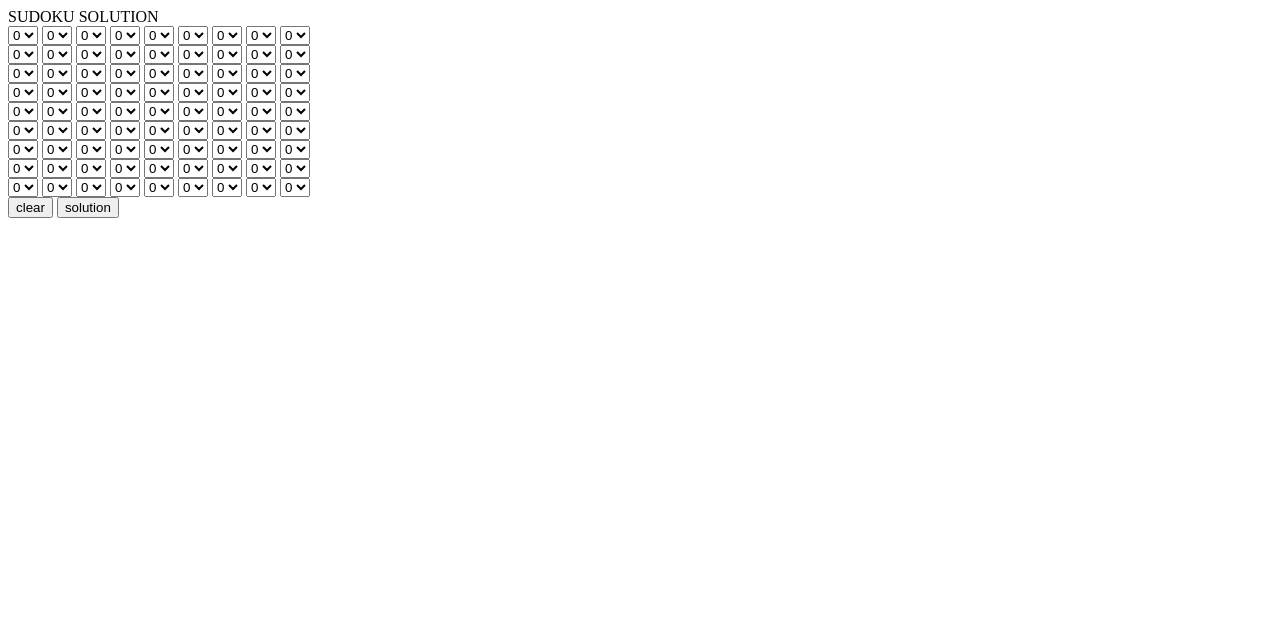
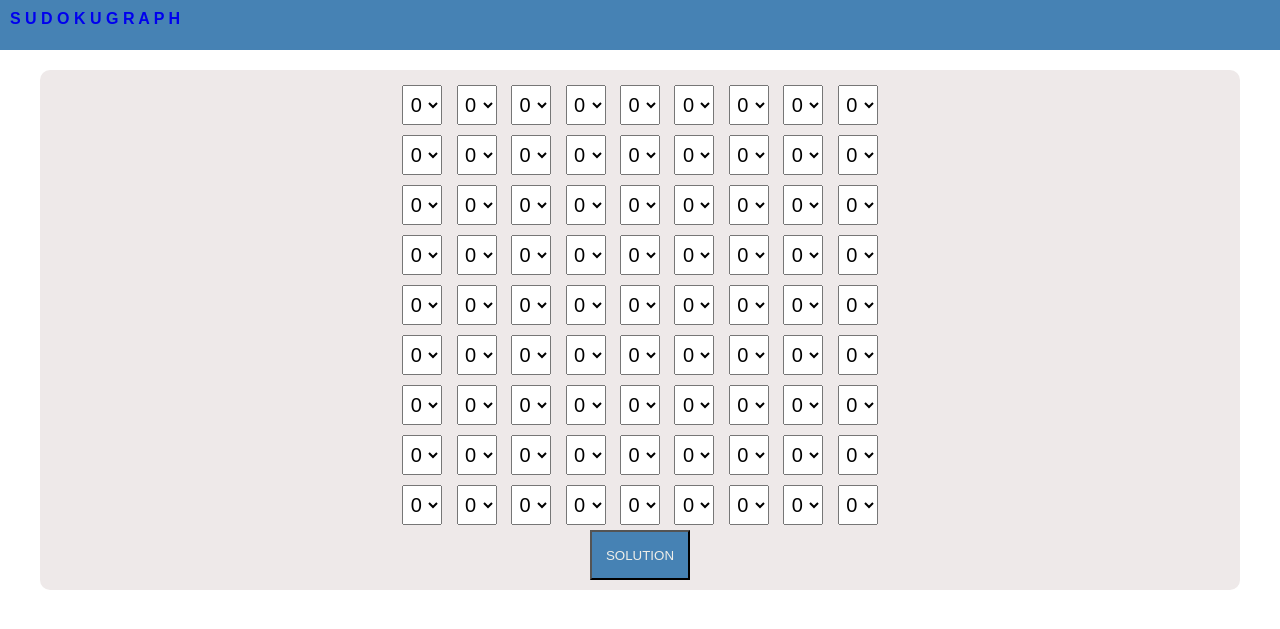
Before and after one commit to lbenedette/flask-sudoku, a Flask app: page / in a window 1280 px wide. Shown: the top 629 px of the page. Run offline with Flask 2, Linux system fonts and the light colour scheme.

Commit message:
Add style.css
Now we have style, add a simple front-end to website.

```diff
--- /dev/null
+++ b/app/static/style.css
@@ -0,0 +1,60 @@
+* {
+	padding: 0;
+	margin: 0 auto;
+	text-decoration: none;
+	font-family: sans-serif;
+}
+
+a:visited {
+	color: white;
+}
+
+header {
+	padding: 10px;
+	height: 30px;
+	color: white;
+	background-color: #4682B4;
+}
+
+.flash {
+	color: #EE0000;
+	font-style: bold;
+	font-size: 15px;
+	margin: 10px 0 0 75px;
+}
+
+.content {
+	margin: 20px 40px 40px 40px	;
+	padding: 10px 0 10px 0;
+	text-align: center;
+	background-color: #EEE9E9;
+	border-radius: 10px;
+}
+
+input, select {
+  -webkit-box-sizing: border-box;
+     -moz-box-sizing: border-box;
+          box-sizing: border-box;
+}
+
+.box {
+	height: 40px;
+	width: 40px;
+	margin: 5px;
+	text-align: center;
+	font-size: 20px;
+}
+
+.content input[type='submit'], button {
+	width: 100px;
+	height: 50px;
+	font-style: bold;
+	color: #EEEEE9;
+	background-color: #4682B4;
+}
+
+.content input[type='submit']:hover,
+button:hover {
+	color: #4682B4;
+	background-color: #EEEEE9;
+}
--- a/app/templates/index.html
+++ b/app/templates/index.html
@@ -1,13 +1,10 @@
 {% extends "layout.html" %}
 {% block content %}
-{% for message in get_flashed_messages() %}
-    <div class="flash">{{ message }}</div>
-{% endfor %}
 <form method="post" action="{{ url_for('sudoku') }}" >
     {% for i in range(9) %}
         <div>
             {% for j in range(9) %}
-                <select name="{{ nodes[i][j] }}" id="">
+                <select name="{{ nodes[i][j] }}" class="box">
                     {% for k in range(10) %}
                         <option>{{ k }}</option>
                     {% endfor %}
@@ -15,7 +12,6 @@
             {% endfor %}
         </div>
     {% endfor %}
-    <button>clear</button>
-    <input type="submit" value="solution">
+    <input type="submit" value="SOLUTION">
 </form>
 {% endblock %}
--- a/app/templates/layout.html
+++ b/app/templates/layout.html
@@ -2,13 +2,19 @@
 <html lang="en">
 <head>
     <meta charset="UTF-8">
-    <title>S U D O K U  G R A P H</title>
-    <link rel="stylesheet" href="">
+    <title>{{ title }}</title>
+    <link rel="stylesheet" href="{{ url_for('static', filename='style.css') }}">
 </head>
 <body>
-    SUDOKU SOLUTION
+    <header><a href="/index"><strong>S U D O K U G R A P H</strong></a></header>
 
-    {% block content %}
-    {% endblock %}
+    {% for message in get_flashed_messages() %}
+        <div class="flash">{{ message }}</div>
+    {% endfor %}
+
+    <div class="content">
+        {% block content %}
+        {% endblock %}
+    </div>
 </body>
 </html>
--- a/app/templates/solution.html
+++ b/app/templates/solution.html
@@ -4,9 +4,9 @@
     <div>
         {% for j in range(9) %}
             {% if graph.node[nodes[i][j]]['status'] %}
-                <input type="text" value="{{ graph.node[nodes[i][j]]['color'] }}" maxlength="1">
+                <input class="box" type="text" value="{{ graph.node[nodes[i][j]]['color'] }}" maxlength="1">
             {% else %}
-                <select id="">
+                <select class="box">
                     {% for k in range(graph.node[nodes[i][j]]['color']|length) %}
                         <option>{{ graph.node[nodes[i][j]]['color'][k] }}</option>
                     {% endfor %}
@@ -15,4 +15,5 @@
         {% endfor %}
     </div>
 {% endfor %}
+<a href="/index"><button>BACK</button></a>
 {% endblock %}
--- a/app/views.py
+++ b/app/views.py
@@ -6,7 +6,7 @@ from app import app
 @app.route("/")
 @app.route("/index")
 def index():
-    return render_template('index.html', nodes=nodes)
+    return render_template('index.html', title='H O M E', nodes=nodes)
 
 
 @app.route("/solution", methods=['POST'])
@@ -16,7 +16,7 @@ def sudoku():
     createNode(sdk, data)
     createEdge(sdk)
     if not verification(sdk):
-        flash('There can not be equal numbers in the same row, column or square.')
+        flash('Warning! There can not be equal numbers in the same row, column or square.')
         return redirect(url_for('index'))
     makeSolution(sdk)
-    return render_template('solution.html', nodes=nodes, graph=sdk)
+    return render_template('solution.html', title='S O L U T I O N', nodes=nodes, graph=sdk)
```
